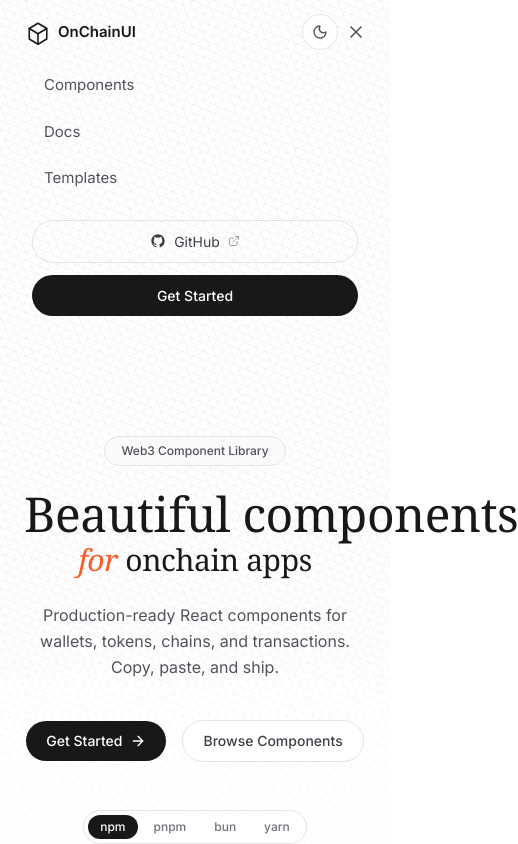
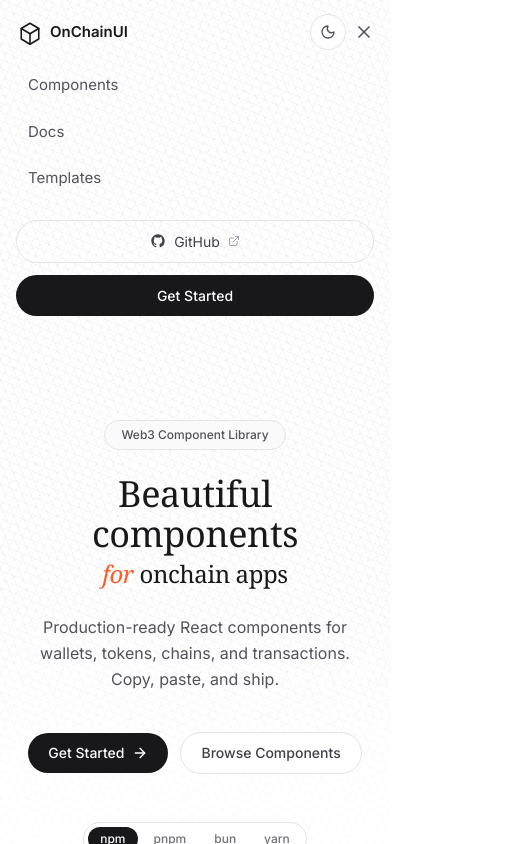
Before and after one commit to Quantapar/OnChainUI, a React (Vite) app in the folder frontend/: page / in a window 390 px wide. Both pictures are taken after a click on the button 356 px from the left and 32 px from the top of the page. Shown: the top 844 px of the page, 518 px wide, since content can reach past the window. Built offline with nearby package versions, Linux system fonts and the light colour scheme.

Commit message:
refactor: adjust landing page layout for responsive design

```diff
--- a/frontend/src/components/landing/ComponentPreview.tsx
+++ b/frontend/src/components/landing/ComponentPreview.tsx
@@ -392,7 +392,7 @@ const PREVIEW_MAP: Record<string, React.ReactNode> = {
 export function ComponentPreview() {
   return (
     <section id="components" className="border-t border-zinc-100 dark:border-zinc-900">
-      <div className="mx-auto max-w-6xl px-6 py-12">
+      <div className="mx-auto max-w-6xl px-4 py-12 sm:px-6">
         <ScrollReveal className="mx-auto w-full text-center">
           <h2 className="mx-auto text-4xl font-normal tracking-tight text-zinc-900 md:text-5xl dark:text-zinc-50">
             Component Preview
@@ -402,7 +402,7 @@ export function ComponentPreview() {
           </p>
         </ScrollReveal>
 
-        <div className="mt-8 grid gap-5 sm:grid-cols-2 lg:grid-cols-3 lg:auto-rows-[200px]">
+        <div className="mt-8 grid grid-cols-1 gap-4 sm:grid-cols-2 sm:gap-5 lg:grid-cols-3 lg:auto-rows-[200px]">
           {BENTO_LAYOUT.map((item, i) => {
             const component = COMPONENTS.find((c) => c.slug === item.slug);
             if (!component) return null;
--- a/frontend/src/components/landing/Features.tsx
+++ b/frontend/src/components/landing/Features.tsx
@@ -30,7 +30,7 @@ const FEATURES = [
 export function Features() {
   return (
     <section id="features" className="relative border-t border-zinc-100 dark:border-zinc-900">
-      <div className="mx-auto max-w-6xl px-6 py-24">
+      <div className="mx-auto max-w-6xl px-4 py-20 sm:px-6 sm:py-24">
         <ScrollReveal className="mx-auto w-full text-center">
           <h2 className="mx-auto text-4xl font-normal tracking-tight text-zinc-900 md:text-5xl dark:text-zinc-50">
             Built <span className="italic text-brand">for</span> web3 developers
@@ -43,7 +43,7 @@ export function Features() {
         <div className="mx-auto mt-16 grid max-w-4xl gap-px overflow-hidden rounded-2xl border border-zinc-200/80 bg-zinc-200/80 sm:grid-cols-2 dark:border-[#1e1e22] dark:bg-[#1e1e22]">
           {FEATURES.map((feature, i) => (
             <ScrollReveal key={feature.number} delay={i * 0.08} distance={20}>
-              <div className="flex h-full flex-col bg-white p-8 dark:bg-[#111113]">
+              <div className="flex h-full flex-col bg-white p-6 sm:p-8 dark:bg-[#111113]">
                 <span className="font-mono text-xs text-zinc-400 dark:text-zinc-500">
                   {feature.number}
                 </span>
--- a/frontend/src/components/landing/Footer.tsx
+++ b/frontend/src/components/landing/Footer.tsx
@@ -33,7 +33,7 @@ function DiscordIcon({ className }: { className?: string }) {
 export function Footer() {
   return (
     <footer className="border-t border-zinc-100 dark:border-zinc-900">
-      <div className="mx-auto max-w-6xl px-6 py-16">
+      <div className="mx-auto max-w-6xl px-4 py-12 sm:px-6 sm:py-16">
         <div className="flex flex-col items-center gap-8">
           <Link to="/" className="flex cursor-pointer items-center gap-2">
             <img src="/logo.svg" alt="OnChainUI" width={28} height={28} className="h-7 w-7 dark:invert" />
--- a/frontend/src/components/landing/Hero.tsx
+++ b/frontend/src/components/landing/Hero.tsx
@@ -69,7 +69,7 @@ export function Hero() {
   };
 
   return (
-    <section className="mx-auto max-w-6xl px-6 py-24 text-center md:py-36">
+    <section className="mx-auto max-w-6xl px-4 py-20 text-center sm:px-6 sm:py-24 md:py-36">
       <motion.div {...fadeUp(0.05)}>
         <span className="inline-block rounded-full border border-zinc-200 bg-zinc-50 px-4 py-1.5 text-xs font-medium text-zinc-600 dark:border-zinc-800 dark:bg-zinc-900 dark:text-zinc-400">
           Web3 Component Library
@@ -80,10 +80,10 @@ export function Hero() {
         className="mx-auto mt-6 max-w-3xl font-display tracking-tight"
         {...fadeUp(0.15)}
       >
-        <span className="block whitespace-nowrap text-5xl font-medium text-zinc-900 md:text-7xl dark:text-zinc-50">
+        <span className="block text-4xl font-medium text-zinc-900 sm:whitespace-nowrap sm:text-5xl md:text-7xl dark:text-zinc-50">
           Beautiful components
         </span>
-        <span className="mt-1 block whitespace-nowrap text-3xl font-normal text-zinc-500 md:mt-2 md:text-6xl dark:text-zinc-400">
+        <span className="mt-1 block text-2xl font-normal text-zinc-500 sm:whitespace-nowrap sm:text-3xl md:mt-2 md:text-6xl dark:text-zinc-400">
           <span className="italic text-brand">for</span>{" "}
           <span className="text-zinc-900 dark:text-zinc-50">onchain apps</span>
         </span>
@@ -98,7 +98,7 @@ export function Hero() {
       </motion.p>
 
       <motion.div
-        className="mt-10 flex items-center justify-center gap-4"
+        className="mt-10 flex flex-wrap items-center justify-center gap-3 sm:gap-4"
         {...fadeUp(0.4)}
       >
         <a
--- a/frontend/src/components/landing/HowItWorks.tsx
+++ b/frontend/src/components/landing/HowItWorks.tsx
@@ -9,7 +9,7 @@ const LINES = [
 export function HowItWorks() {
   return (
     <section className="border-t border-zinc-100 dark:border-zinc-900">
-      <div className="mx-auto max-w-3xl px-6 py-24">
+      <div className="mx-auto max-w-3xl px-4 py-20 sm:px-6 sm:py-24">
         <ScrollReveal className="text-center">
           <h2 className="text-4xl font-normal tracking-tight text-zinc-900 md:text-5xl dark:text-zinc-50">
             Three lines <span className="italic text-brand">to production</span>
@@ -29,10 +29,10 @@ export function HowItWorks() {
                 ~/onchain-app
               </span>
             </div>
-            <div className="px-6 py-6 font-mono text-sm leading-relaxed">
+            <div className="overflow-x-auto px-4 py-5 font-mono text-xs leading-relaxed sm:px-6 sm:py-6 sm:text-sm">
               {LINES.map((line, i) => (
                 <ScrollReveal key={line.text} delay={0.25 + i * 0.15} distance={8}>
-                  <div className="flex items-start gap-3">
+                  <div className="flex items-start gap-3 whitespace-nowrap">
                     <span className="select-none text-brand">{line.prompt}</span>
                     <span
                       className={
--- a/frontend/src/components/landing/Navbar.tsx
+++ b/frontend/src/components/landing/Navbar.tsx
@@ -27,7 +27,7 @@ export const Navbar = forwardRef<HTMLElement>(function Navbar(_props, ref) {
 
   return (
     <nav ref={ref}>
-      <div className="relative mx-auto flex h-16 max-w-6xl items-center justify-between px-6">
+      <div className="relative mx-auto flex h-16 max-w-6xl items-center justify-between px-4 sm:px-6">
         <a href="/" className="flex cursor-pointer items-center gap-1.5">
           <img src="/logo.svg" alt="OnChainUI" width={28} height={28} className="h-7 w-7 dark:invert" />
           <span className="text-[15px] font-semibold text-zinc-900 dark:text-zinc-100">
@@ -87,7 +87,7 @@ export const Navbar = forwardRef<HTMLElement>(function Navbar(_props, ref) {
 
       {mobileOpen && (
         <div
-          className="px-8 pb-6 md:hidden"
+          className="px-4 pb-6 sm:px-8 md:hidden"
           role="dialog"
           aria-label="Mobile navigation"
         >
--- a/frontend/src/index.css
+++ b/frontend/src/index.css
@@ -31,6 +31,10 @@ html {
   overscroll-behavior-y: none;
   background-color: white;
   color-scheme: light;
+}
+
+body {
+  overflow-x: hidden;
 }
 
 html.dark {
```
Also changed, not shown: frontend/src/pages/ComponentsPage.tsx (+7 -7 lines).
